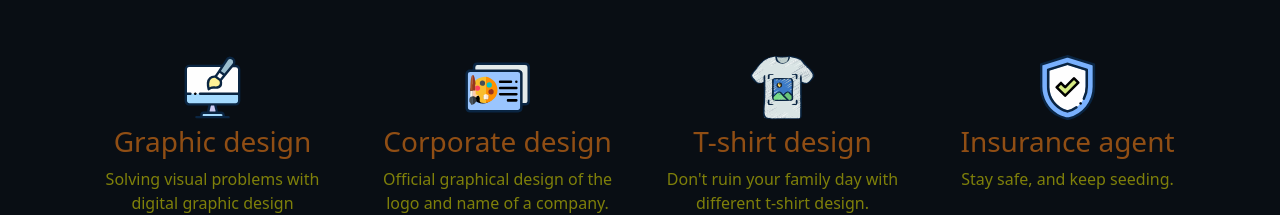
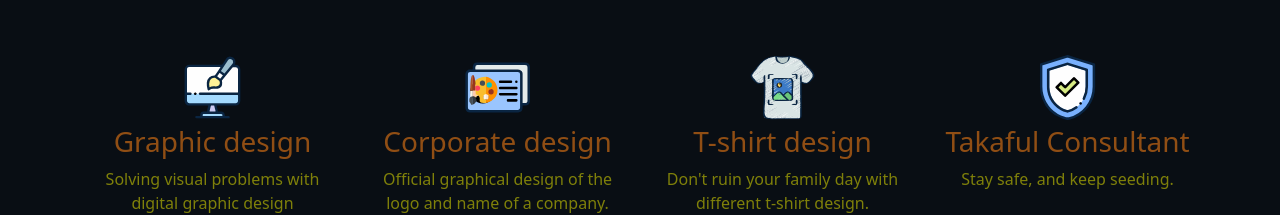
Before and after one commit to imransaid/imransaid.github.io, a plain HTML site: page index.html in a window 1280 px wide. Shown: the part 1440-1655 px from the top of the page. Drawn offline with nearby package versions, Linux system fonts and the light colour scheme; some packages are replaced by stand-ins of ours; a script that the page names is missing; a web font is replaced by a local one.

Commit message:
tukar takaful

```diff
--- a/index.html
+++ b/index.html
@@ -124,7 +124,7 @@
             <div class="service-icon">
               <img src="img/icon/icon--02.svg" alt="" />
             </div>
-            <h3>Insurance agent</h3>
+            <h3>Takaful Consultant</h3>
             <p>Stay safe, and keep seeding.</p>
           </div>
         </div>
```
